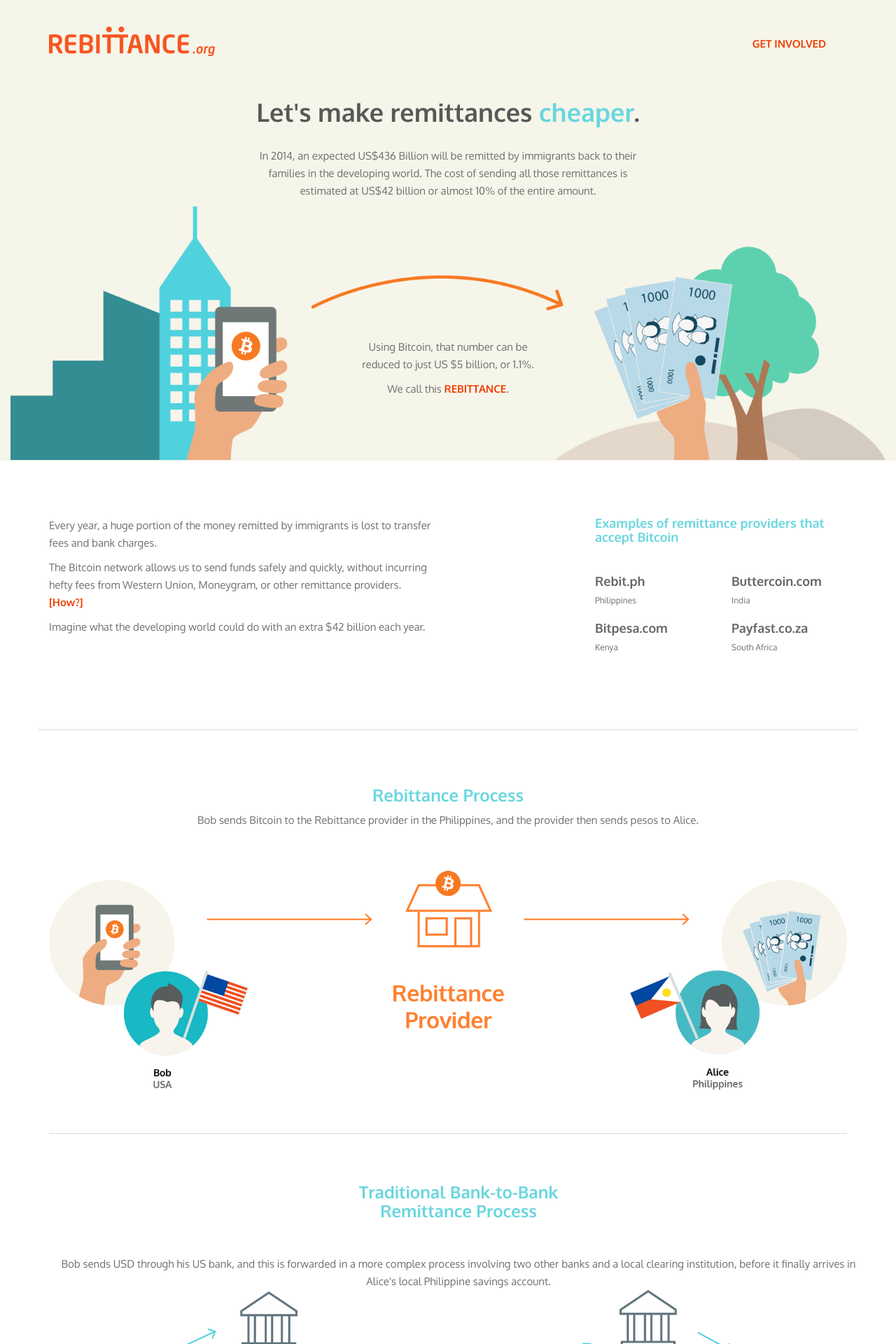
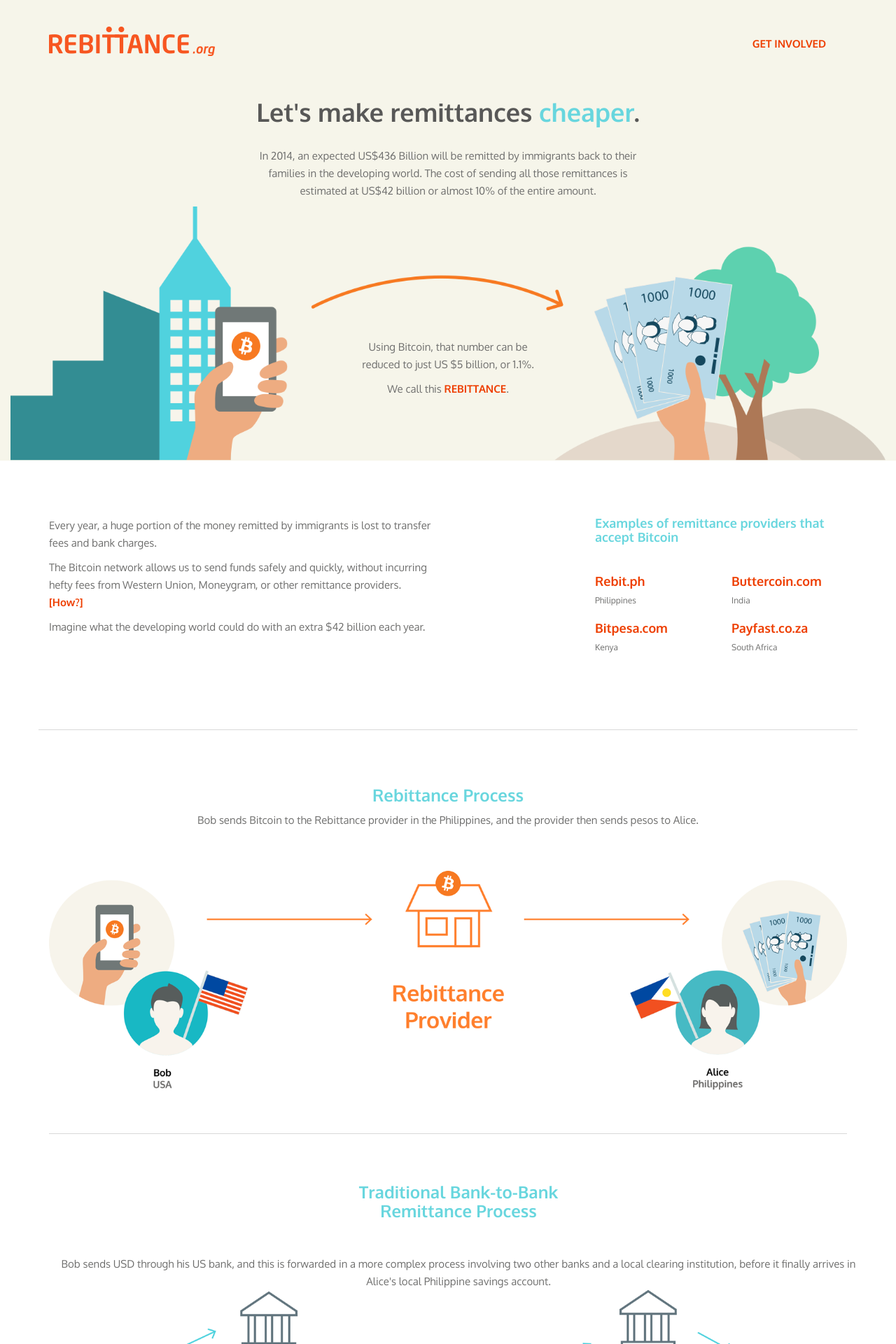
Before and after one commit to sciventures/rebittance, a Jekyll site: the page index.html, which Jekyll copies as it is, in a window 1280 px wide. Shown: the top 1920 px of the page at 70% size. Built offline with Jekyll 4.4.1, drawn with Linux system fonts in a browser that asks for light colours.

Commit message:
fixing css

```diff
--- a/css/main.css
+++ b/css/main.css
@@ -116,7 +116,6 @@
 
 .provider-list li a {
   display: block;
-  color: #666;
   font-size: 18px;
   font-weight: bold;
 }
--- a/index.html
+++ b/index.html
@@ -83,19 +83,19 @@
           <ul id='providers' class="provider-list list-inline clearfix">
 
             <li>
-              <a href="https://rebit.ph">Rebit.ph</a>
+              <a href="https://rebit.ph" class="orangetext">Rebit.ph</a>
               <span>Philippines</span>
             </li>
             <li>
-              <a href="https://buttercoin.com">Buttercoin.com</a>
+              <a href="https://buttercoin.com" class="orangetext">Buttercoin.com</a>
               <span>India</span>
             </li>
             <li>
-              <a href="https://bitpesa.com">Bitpesa.com</a>
+              <a href="https://bitpesa.com" class="orangetext">Bitpesa.com</a>
               <span>Kenya</span>
             </li>
             <li>
-              <a href="https://www.payfast.co.za/">Payfast.co.za</a>
+              <a href="https://www.payfast.co.za/" class="orangetext">Payfast.co.za</a>
               <span>South Africa</span>
             </li>
 
```
